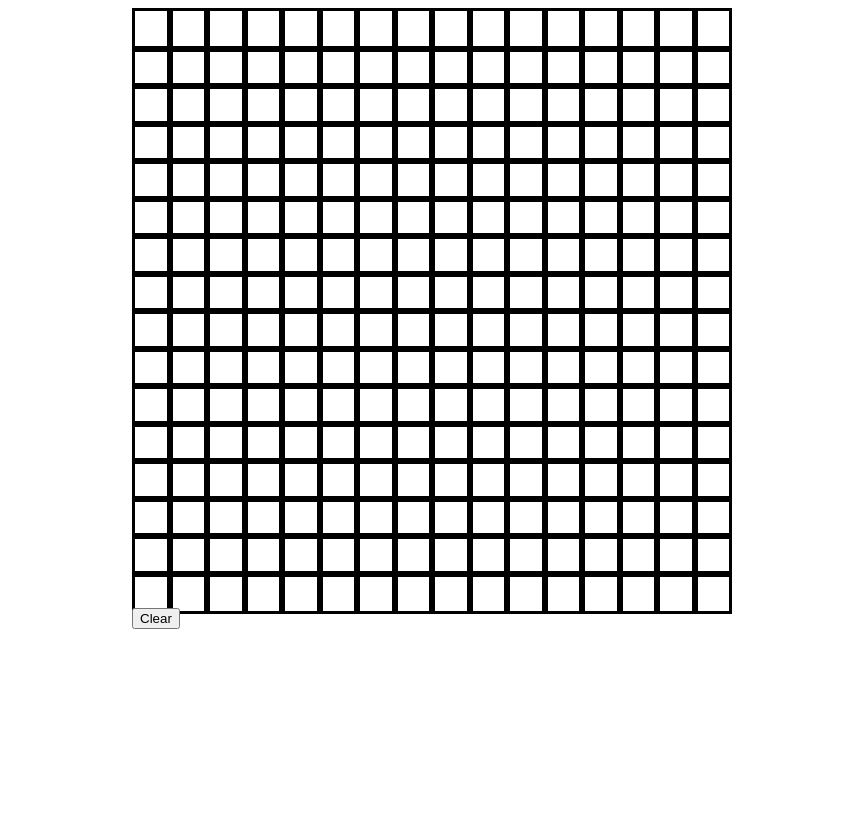
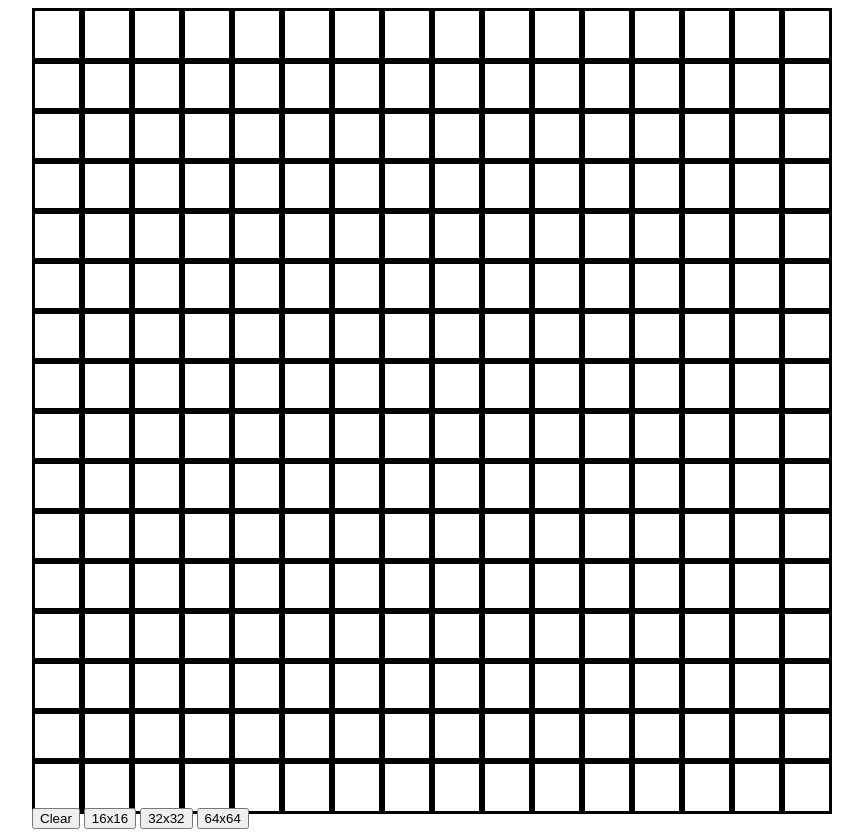
Before and after one commit to VladSava16/Etch-A-Sketch, a plain HTML site: page index.html in a window 1280 px wide. Shown: the whole page, without its empty margins (208-1071 px from the left). Before the commit the page ends 800 px from the top, so only its background shows below. Drawn offline with Linux system fonts and the light colour scheme.

Commit message:
Add way of changing the size of the grid
Added buttons to change the size of the grid:
16x16; 32x32; 64x64;

```diff
--- a/index.html
+++ b/index.html
@@ -13,6 +13,9 @@
         <div class="grid"></div>
         <div class="buttons">
             <button id="clear">Clear</button>
+            <button id="option-one">16x16</button>
+            <button id="option-two">32x32</button>
+            <button id="option-three">64x64</button>
         </div>
     </div>
 </body>
--- a/script.js
+++ b/script.js
@@ -1,6 +1,10 @@
 const gridContainer = document.querySelector('.grid');
 const clearBtn = document.querySelector('#clear');
 
+GenerateGrid(16);
+
+
+clearBtn.addEventListener('click', Clear);
 function Clear(){
     const filled = document.querySelectorAll('.clicked');
     filled.forEach(btn => {
@@ -8,18 +12,23 @@ function Clear(){
     })
 }
 
-clearBtn.addEventListener('click', Clear);
-
-for(let i = 1; i <= 16; i++){
+function GenerateGrid(x){
+    gridContainer.innerHTML = '';
+    for(let i = 1; i <= x; i++){
         let row = document.createElement('div');
         row.classList.add('grid-row');
         gridContainer.appendChild(row);
-    for(let j = 1; j <= 16; j++){
+        for(let j = 1; j <= x; j++){
             let element = document.createElement('div');
             element.classList.add('grid-box');
             row.appendChild(element);
         }
     }
+}
+
+document.getElementById('option-one').addEventListener('click', () => GenerateGrid(16));
+document.getElementById('option-two').addEventListener('click', () => GenerateGrid(32));
+document.getElementById('option-three').addEventListener('click', () => GenerateGrid(64));
 
 const gridBoxes = document.querySelectorAll('.grid-box');
 
--- a/styles.css
+++ b/styles.css
@@ -5,8 +5,8 @@ body{
 .grid{
     display: flex;
     flex-direction: column;
-    width: 600px;
-    height: 600px;
+    width: 800px;
+    height: 800px;
     justify-content: stretch;
     flex-wrap: nowrap;
 }
```
Lines whose indentation alone changed are shown as unchanged.
